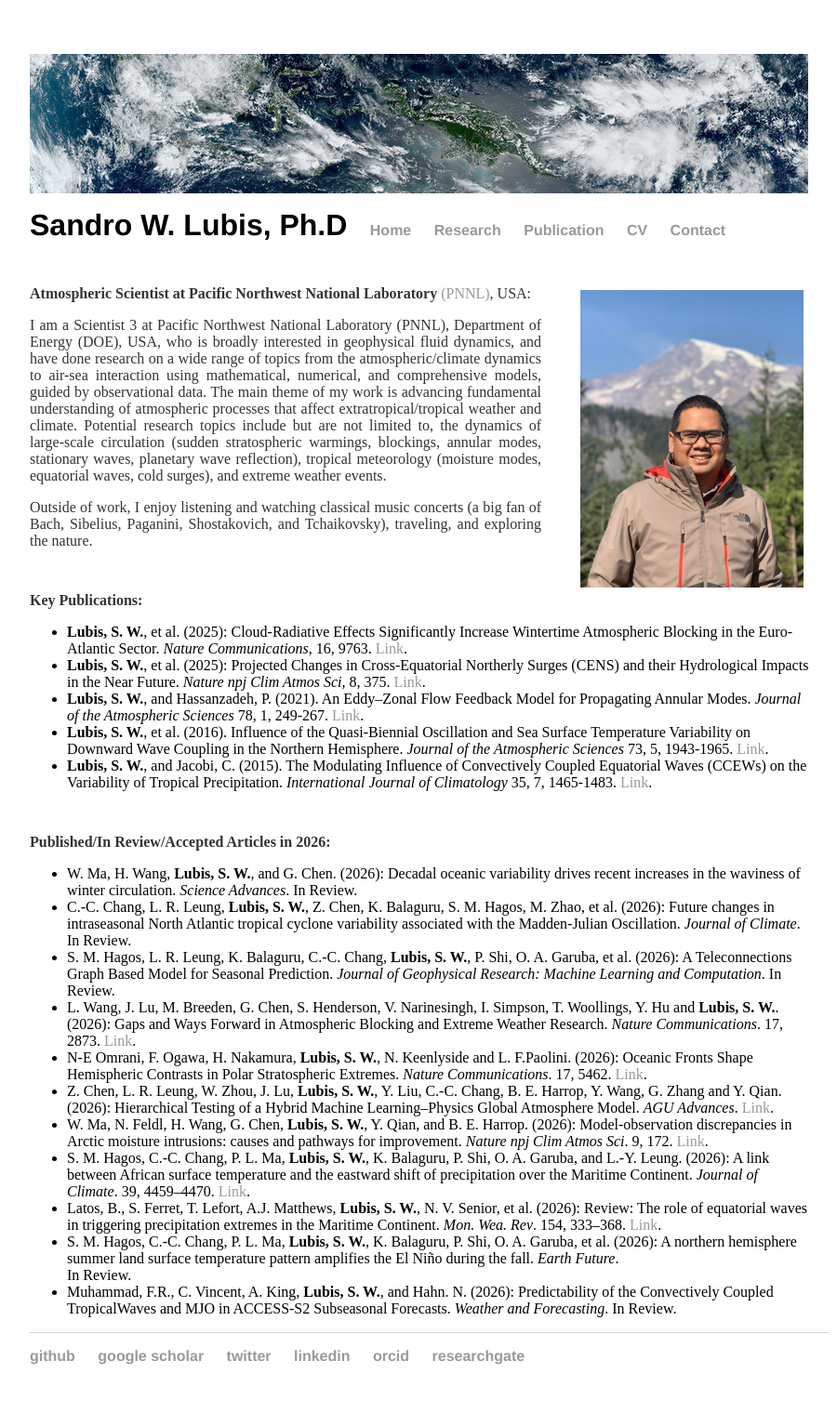
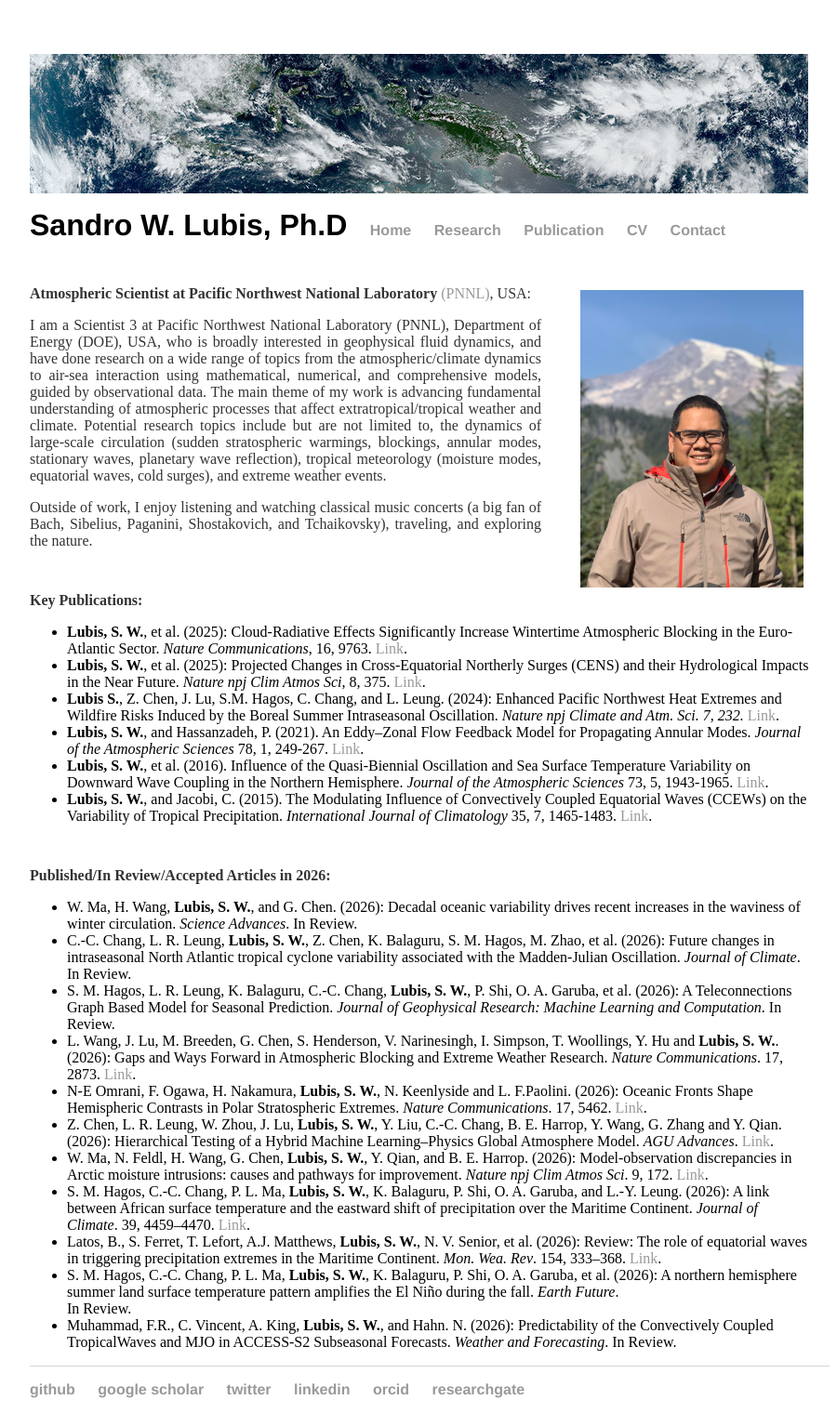
Before and after one commit to sandrolubis/sandrolubis.github.io, a Jekyll site: the page built from index.html, in a window 1280 px wide. Shown: the whole page at 93% size, without its empty margins (276-1176 px from the left). Built offline with Jekyll 4.4.1, drawn with Linux system fonts in a browser that asks for light colours; before the commit the page ends 1484 px from its top, so only the background shows below that.

Commit message:
Update index.html

```diff
--- a/index.html
+++ b/index.html
@@ -47,6 +47,7 @@
 		<ul class="ex">
 		<li> <b>Lubis, S. W.</b>, et al. (2025): Cloud-Radiative Effects Significantly Increase Wintertime Atmospheric Blocking in the Euro-Atlantic Sector. <i>Nature Communications</i>, 16, 9763. <a href="https://doi.org/10.1038/s41467-025-64672-9">Link</a>.</li>
 		<li> <b>Lubis, S. W.</b>, et al. (2025): Projected Changes in Cross-Equatorial Northerly Surges (CENS) and their Hydrological Impacts in the Near Future. <i>Nature npj Clim Atmos Sci</i>, 8, 375. <a href="https://doi.org/10.1038/s41612-025-01239-x">Link</a>.</li>
+		<li> <b>Lubis S.</b>, Z. Chen, J. Lu, S.M. Hagos, C. Chang, and L. Leung. (2024): Enhanced Pacific Northwest Heat Extremes and Wildfire Risks Induced by the Boreal Summer Intraseasonal Oscillation. <i>Nature npj Climate and Atm. Sci. 7, 232. </i> <a href="https://www.nature.com/articles/s41612-024-00766-3">Link</a>.</li>
 		<li><b>Lubis, S. W.</b>, and Hassanzadeh, P. (2021). An Eddy–Zonal Flow Feedback Model for Propagating Annular Modes. <i>Journal of the Atmospheric Sciences</i> 78, 1, 249-267. <a href="https://doi.org/10.1175/JAS-D-20-0214.1">Link</a>.</li>
 		<li><b>Lubis, S. W.</b>, et al. (2016). Influence of the Quasi-Biennial Oscillation and Sea Surface Temperature Variability on Downward Wave Coupling in the Northern Hemisphere. <i>Journal of the Atmospheric Sciences</i> 73, 5, 1943-1965. <a href="https://doi.org/10.1175/JAS-D-15-0072.1">Link</a>.</li>
 		<li><b>Lubis, S. W.</b>, and Jacobi, C. (2015). The Modulating Influence of Convectively Coupled Equatorial Waves (CCEWs) on the Variability of Tropical Precipitation. <i>International Journal of Climatology</i> 35, 7, 1465-1483. <a href="https://doi.org/10.1002/joc.4069">Link</a>.</li>
```
